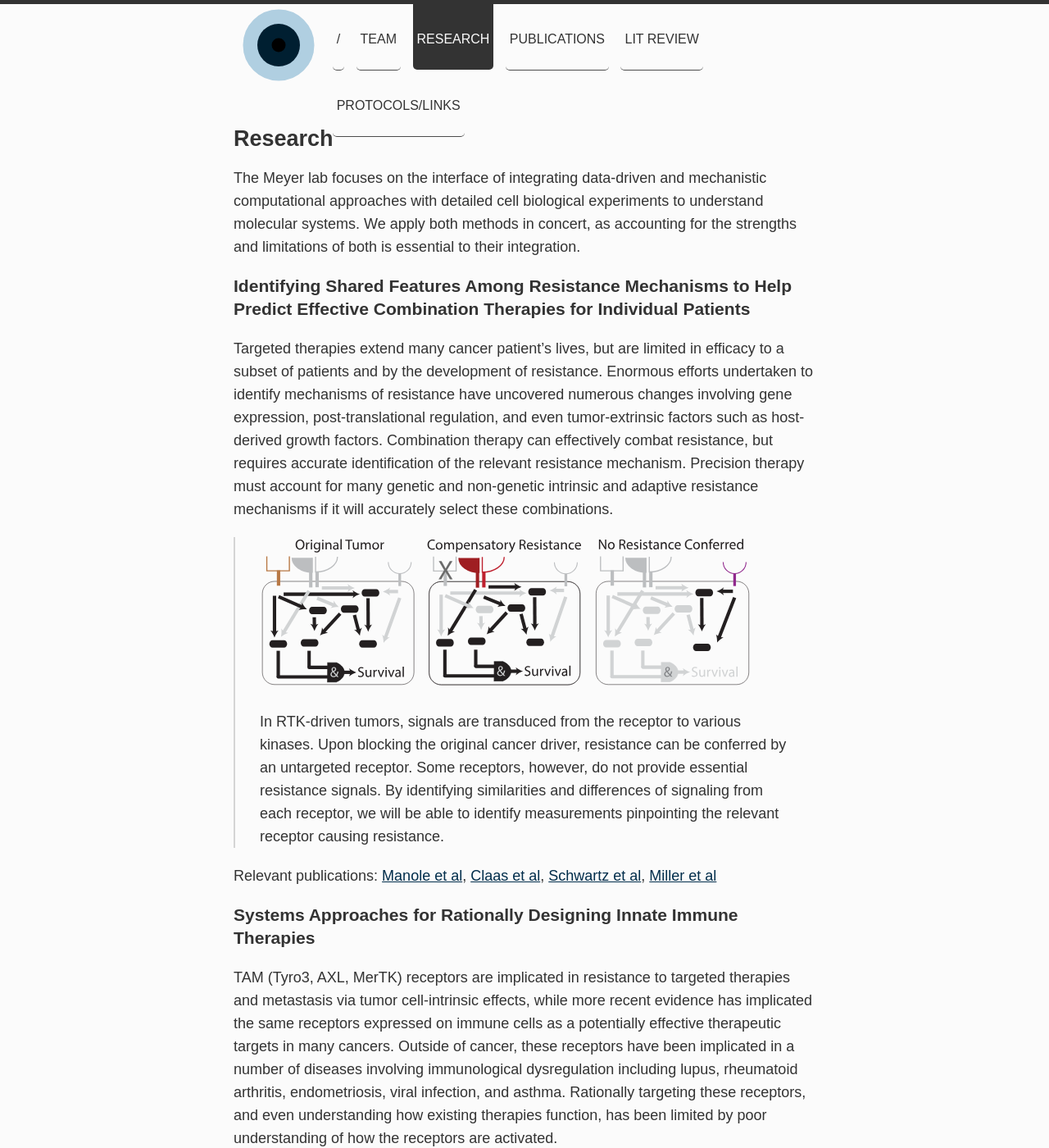
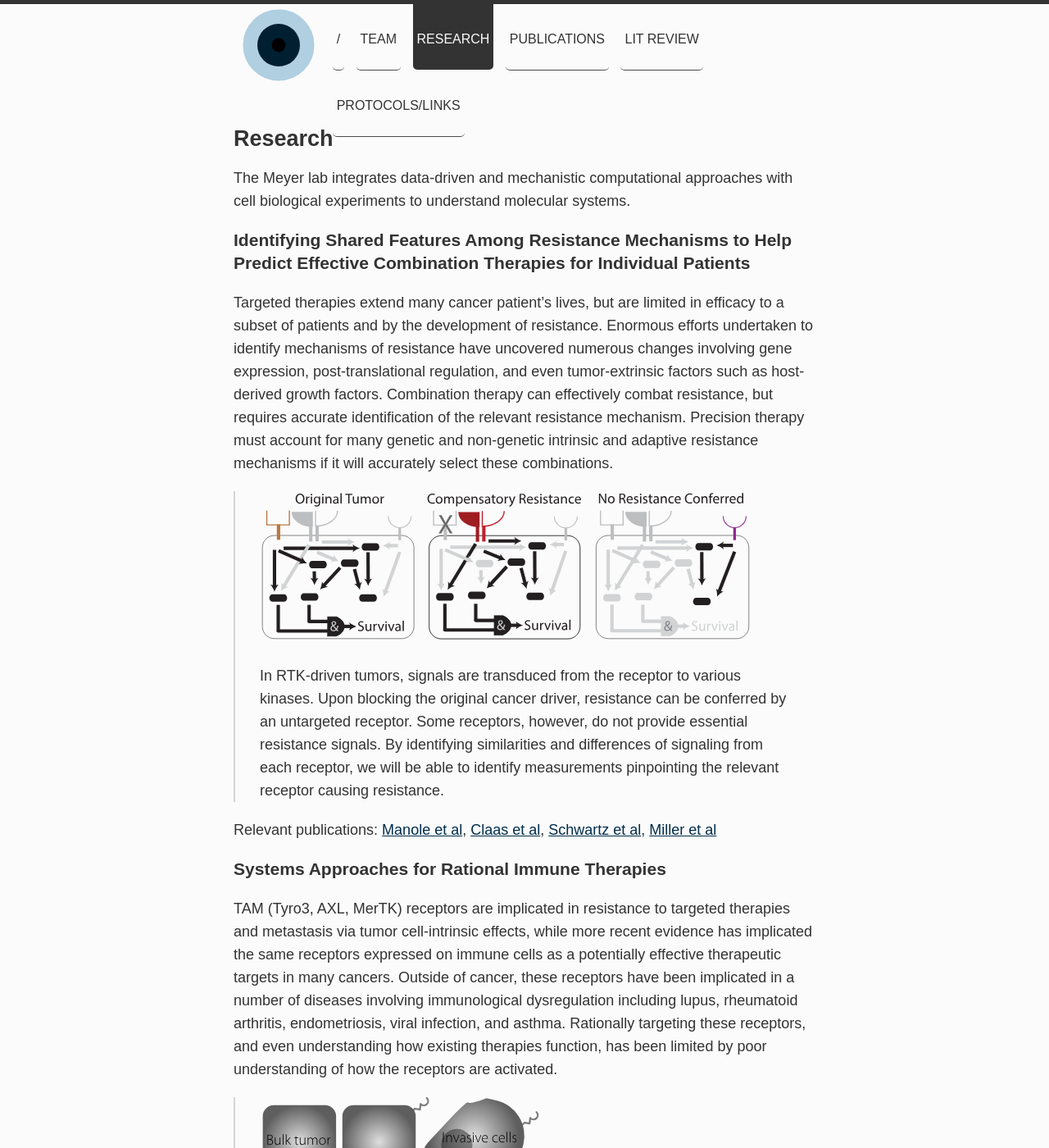
Before and after one commit to meyer-lab/asmlab.org, a Jekyll site: the page built from research/index.md, in a window 1280 px wide and 1400 px high. Shown: the whole window at 82% size. Built offline with Jekyll 4.4.1, drawn with Linux system fonts in a browser that asks for light colours; some web fonts are replaced; some of the changed text lies outside the part shown.

Commit message:
Update index.md

```diff
--- a/research/index.md
+++ b/research/index.md
@@ -3,7 +3,7 @@
 title: Research
 ---
 
-The Meyer lab focuses on the interface of integrating data-driven and mechanistic computational approaches with detailed cell biological experiments to understand molecular systems. We apply both methods in concert, as accounting for the strengths and limitations of both is essential to their integration.
+The Meyer lab integrates data-driven and mechanistic computational approaches with cell biological experiments to understand molecular systems.
 
 ### Identifying Shared Features Among Resistance Mechanisms to Help Predict Effective Combination Therapies for Individual Patients
 
@@ -14,7 +14,7 @@
 
 Relevant publications: [Manole et al](https://asmlab.org/publications/#Manole5219), [Claas et al](https://asmlab.org/publications/#Claas2018), [Schwartz et al](https://asmlab.org/publications/#BarneyPeyton), [Miller et al](https://asmlab.org/publications/#Miller16032016)
 
-### Systems Approaches for Rationally Designing Innate Immune Therapies
+### Systems Approaches for Rational Immune Therapies
 
 TAM (Tyro3, AXL, MerTK) receptors are implicated in resistance to targeted therapies and metastasis via tumor cell-intrinsic effects, while more recent evidence has implicated the same receptors expressed on immune cells as a potentially effective therapeutic targets in many cancers. Outside of cancer, these receptors have been implicated in a number of diseases involving immunological dysregulation including lupus, rheumatoid arthritis, endometriosis, viral infection, and asthma. Rationally targeting these receptors, and even understanding how existing therapies function, has been limited by poor understanding of how the receptors are activated.
 
@@ -22,7 +22,3 @@
 > In many cancers, a subset of tumor cells overexpress AXL, making them invasive and resistant to therapy. TAM receptor activation within dendritic cells potently inhibits the innate immune response. T cell release of ProS further dampens the immune response. Activation of TAMs inhibits NK cell-mediated lysis. Each of these cell populations express distinct and dynamic combinations of TAM receptor, likely modulating functional changes in microenvironmental response.
 
 [More...](./TAM.html)
-
-### Improving model parameterization and interpretation in systems biology
-
-Models in systems biology are frequently evaluated by their overall predictive ability but are then interpreted on a component-by-component basis. This can lead to spurious conclusions when experimental and model uncertainty is not taken into account. We aim to borrow methods from other fields in which model uncertainty is handled more rigorously to improve the process of model decomposition and interpretation.
```
